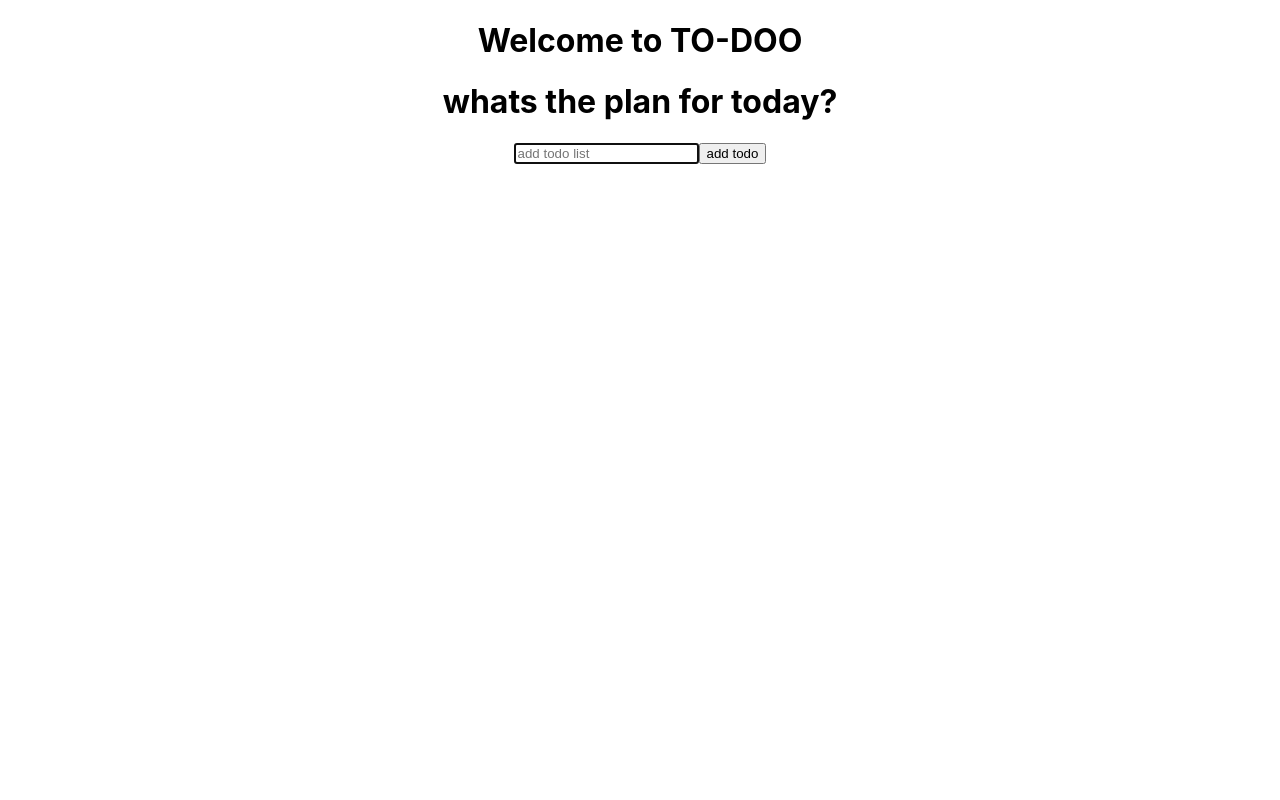
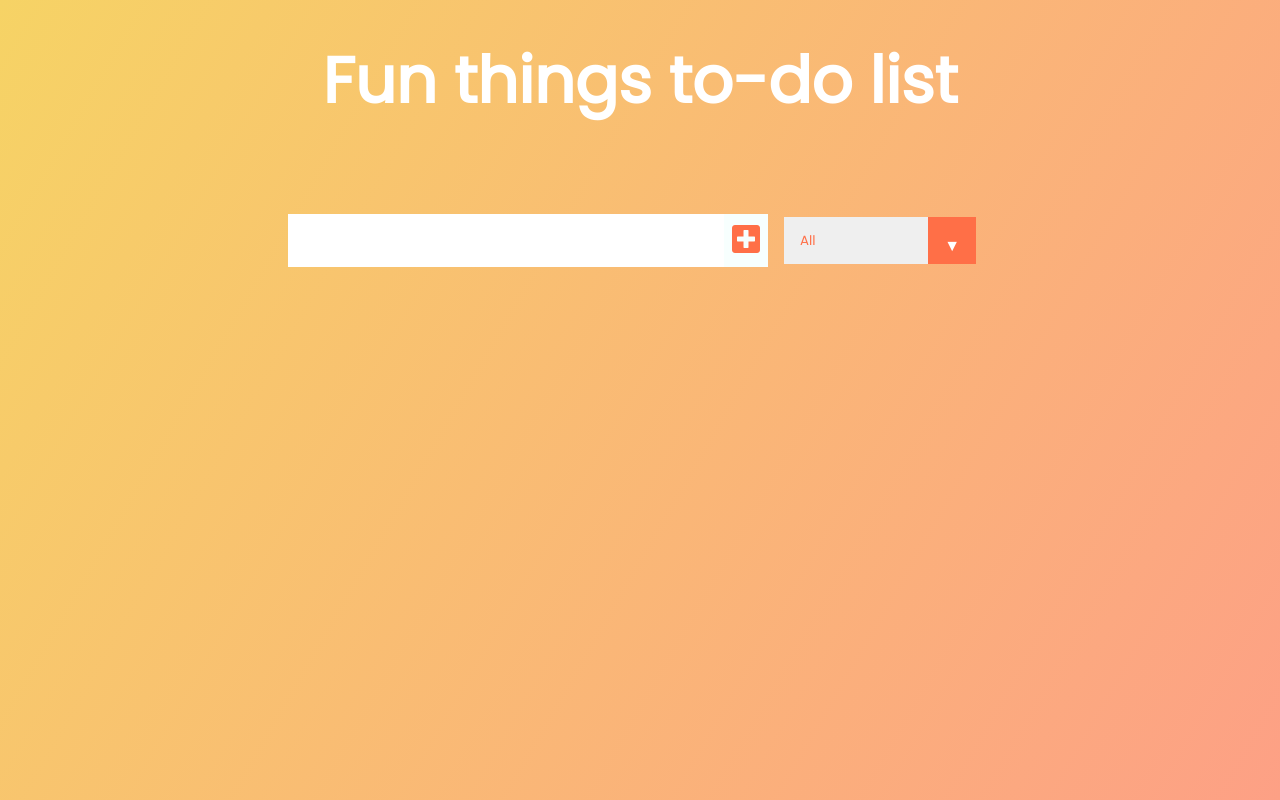
Before and after one commit to jonbleibdrey/react-todo-List, a React (Create React App) app: page / in a window 1280 px wide. Built offline with nearby package versions, Linux system fonts and the light colour scheme.

Commit message:
added new todo list

```diff
--- a/public/index.html
+++ b/public/index.html
@@ -9,6 +9,16 @@
       name="description"
       content="Web site created using create-react-app"
     />
+    <link
+    href="https://fonts.googleapis.com/css?family=Poppins&display=swap"
+    rel="stylesheet"
+  />
+  <link
+    rel="stylesheet"
+    href="https://cdnjs.cloudflare.com/ajax/libs/font-awesome/5.12.1/css/all.min.css"
+    integrity="sha256-mmgLkCYLUQbXn0B1SRqzHar6dCnv9oZFPEC1g1cwlkk="
+    crossorigin="anonymous"
+  />
     <link rel="apple-touch-icon" href="%PUBLIC_URL%/logo192.png" />
     <!--
       manifest.json provides metadata used when your web app is installed on a
--- a/src/App.css
+++ b/src/App.css
@@ -1,38 +1,133 @@
-.App {
-  text-align: center;
+* {
+    margin: 0;
+    padding: 0;
+    box-sizing: border-box;
+  }
+  body {
+    background-image: linear-gradient(120deg, #f6d365 0%, #fda085 100%);
+    color: white;
+    font-family: "Poppins", sans-serif;
+    min-height: 100vh;
+  }
+  header {
+    font-size: 2rem;
   }
 
-.App-logo {
-  height: 40vmin;
+  header,
+  form {
+    min-height: 20vh;
+    display: flex;
+    justify-content: center;
+    align-items: center;
+  }
+  form input,
+  form button {
+    padding: 0.5rem;
+    font-size: 2rem;
+    border: none;
+    background: white;
+  }
+  form button {
+    color: #ff6f47;
+    background: #f7fffe;
+    cursor: pointer;
+    transition: all 0.3s ease;
+  }
+  form button:hover {
+    background: #ff6f47;
+    color: white;
+  }
+  .todo-container {
+    display: flex;
+    justify-content: center;
+    align-items: center;
+  }
+
+  .todo-list {
+    min-width: 30%;
+    list-style: none;
+  }
+
+  .todo {
+    margin: 0.5rem;
+    background: white;
+    font-size: 1.5rem;
+    color: black;
+    display: flex;
+    justify-content: space-between;
+    align-items: center;
+    transition: all 1s ease;
+  }
+  .filter-todo {
+    padding: 1rem;
+  }
+  .todo li {
+    flex: 1;
+  }
+
+  .trash-btn,
+  .complete-btn {
+    background: #ff6f47;
+    color: white;
+    border: none;
+    padding: 1rem;
+    cursor: pointer;
+    font-size: 1rem;
+  }
+  .complete-btn {
+    background: rgb(11, 212, 162);
+  }
+  .todo-item {
+    padding: 0rem 0.5rem;
+  }
+
+  .fa-trash,
+  .fa-check {
     pointer-events: none;
   }
 
-@media (prefers-reduced-motion: no-preference) {
-  .App-logo {
-    animation: App-logo-spin infinite 20s linear;
-  }
+  .fall {
+    transform: translateY(10rem) rotateZ(20deg);
+    opacity: 0;
   }
 
-.App-header {
-  background-color: #282c34;
-  min-height: 100vh;
-  display: flex;
-  flex-direction: column;
-  align-items: center;
-  justify-content: center;
-  font-size: calc(10px + 2vmin);
-  color: white;
+  .completed {
+    text-decoration: line-through;
+    opacity: 0.5;
   }
 
-.App-link {
-  color: #61dafb;
+  /*CUSTOM SELECTOR */
+  select {
+    -webkit-appearance: none;
+    -moz-appearance: none;
+    -ms-appearance: none;
+    appearance: none;
+    outline: 0;
+    box-shadow: none;
+    border: 0 !important;
+    background-image: none;
   }
 
-@keyframes App-logo-spin {
-  from {
-    transform: rotate(0deg);
+  /* Custom Select */
+  .select {
+    margin: 1rem;
+    position: relative;
+    overflow: hidden;
   }
-  to {
-    transform: rotate(360deg);
+  select {
+    color: #ff6f47;
+    font-family: "Poppins", sans-serif;
+    cursor: pointer;
+    width: 12rem;
   }
+  /* Arrow */
+  .select::after {
+    content: "\25BC";
+    position: absolute;
+    top: 0;
+    right: 0;
+    padding: 1rem;
+    background: #ff6f47;
+    cursor: pointer;
+    pointer-events: none;
   }
--- a/src/App.js
+++ b/src/App.js
@@ -1,12 +1,15 @@
 import "./App.css";
-import TodoList from "./components/TodoList";
-import Header from "./components/header"
+import Form from "./components/Form"
+import TodoList from './components/TodoList'
+
 
 function App() {
   return (
     <div className="App">
-      <Header/>
-      <TodoList />
+    <header>
+      <h1>Fun things to-do list</h1>
+    </header>
+    <Form/>
     </div>
   );
 }
--- a/src/components/Form.js
+++ b/src/components/Form.js
@@ -1,44 +1,21 @@
-import React, { useState, useEffect, useRef } from "react";
+import React from 'react'
 
-const Form = (props) => {
-  const [input, setInput] = useState("");
+const Form = () => {
+    return (
+        <form>
+        <input type="text" className="todo-input" />
+        <button className="todo-button" type="submit">
+          <i className="fas fa-plus-square"></i>
+        </button>
+        <div className="select">
+          <select name="todos" className="filter-todo">
+            <option value="all">All</option>
+            <option value="completed">Completed</option>
+            <option value="uncompleted">Uncompleted</option>
+          </select>
+        </div>
+      </form>
+    )
+}
 
-  const inputRef = useRef(null);
-
-  useEffect(() => {
-    inputRef.current.focus();
-  });
-
-  const handleSubmit = (e) => {
-    e.preventDefault();
-    props.onSubmit({
-      id: Math.floor(Math.random() * 10000),
-      text: input,
-    });
-
-    setInput("");
-  };
-
-  const handleChange = (e) => {
-    setInput(e.target.value);
-  };
-
-  return (
-    <div>
-      <form className="todo__form" onSubmit={handleSubmit}>
-        <input
-          value={input}
-          type="text"
-          placeholder="add todo list"
-          name="text"
-          className="todo__input"
-          onChange={handleChange}
-          ref={inputRef}
-        />
-        <button className="todo__button"> add todo</button>
-      </form>
-    </div>
-  );
-};
-
-export default Form;
+export default Form
--- a/src/components/Todo.js
+++ /dev/null
@@ -1,38 +0,0 @@
-import React, { useState } from "react";
-import Form from "./Form";
-
-function ToDo({ todos, completeTodo, removeTodo, updateTodo }) {
-  const [edit, setEdit] = useState({
-    id: null,
-    value: "",
-  });
-
-  const submitUpdate = (value) => {
-    updateTodo(edit.id, value);
-    setEdit({
-      id: null,
-      value: "",
-    });
-  };
-
-  if (edit.id) {
-    return <Form edit={edit} onSubmit={submitUpdate} />;
-  }
-
-  return todos.map((todo, index) => (
-    <div
-      className={todo.isComplete ? "todo__row complete" : "todo_row"}
-      key={index}
-    >
-      <div key={todo.id} onClick={() => completeTodo(todo.id)}>
-        {todo.text}
-      </div>
-      <button onClick={() => removeTodo(todo.id)}>delete</button>
-      <button onClick={() => setEdit({ id: todo.id, value: todo.text })}>
-        edit
-      </button>
-    </div>
-  ));
-}
-
-export default ToDo;
--- a/src/components/TodoList.js
+++ b/src/components/TodoList.js
@@ -1,48 +1,9 @@
-import React, { useState } from "react";
-import Form from "./Form";
-import ToDo from "../components/Todo";
+import React from "react";
 
 const TodoList = () => {
-  const [todos, setTodos] = useState([]);
-
-  const addTodo = (todo) => {
-
-    const newTodos = [todo, ...todos];
-
-    setTodos(newTodos);
-  };
-
-  const updateTodo = (todoId, newValue) => {
-    setTodos((prev) =>
-      prev.map((item) => (item.id === todoId ? newValue : item))
-    );
-  };
-
-  const removeTodo = (id) => {
-    const removeArr = [...todos].filter((todo) => todo.id !== id);
-    setTodos(removeArr);
-  };
-
-  const completeTodo = (id) => {
-    let updatedTodos = todos.map((todo) => {
-      if (todo.id === id) {
-        todo.isComplete = !todo.isComplete;
-      }
-      return todo;
-    });
-    setTodos(updatedTodos);
-  };
-
   return (
-    <div>
-      <h1>whats the plan for today?</h1>
-      <Form onSubmit={addTodo} />
-      <ToDo
-        todos={todos}
-        completeTodo={completeTodo}
-        removeTodo={removeTodo}
-        updateTodo={updateTodo}
-      />
+    <div class="todo-container">
+      <ul class="todo-list"></ul>
     </div>
   );
 };
--- a/src/components/header.js
+++ /dev/null
@@ -1,13 +0,0 @@
-import React from 'react'
-
-const header = () => {
-    return (
-        <div>
-            <h1>
-                Welcome to TO-DOO
-            </h1>
-        </div>
-    )
-}
-
-export default header
```
Also changed, not shown: src/setupTests.js (deleted, +0 -5 lines), 1 other file (tests, documents, lock files or other folders). Lines whose indentation alone changed are shown as unchanged.
